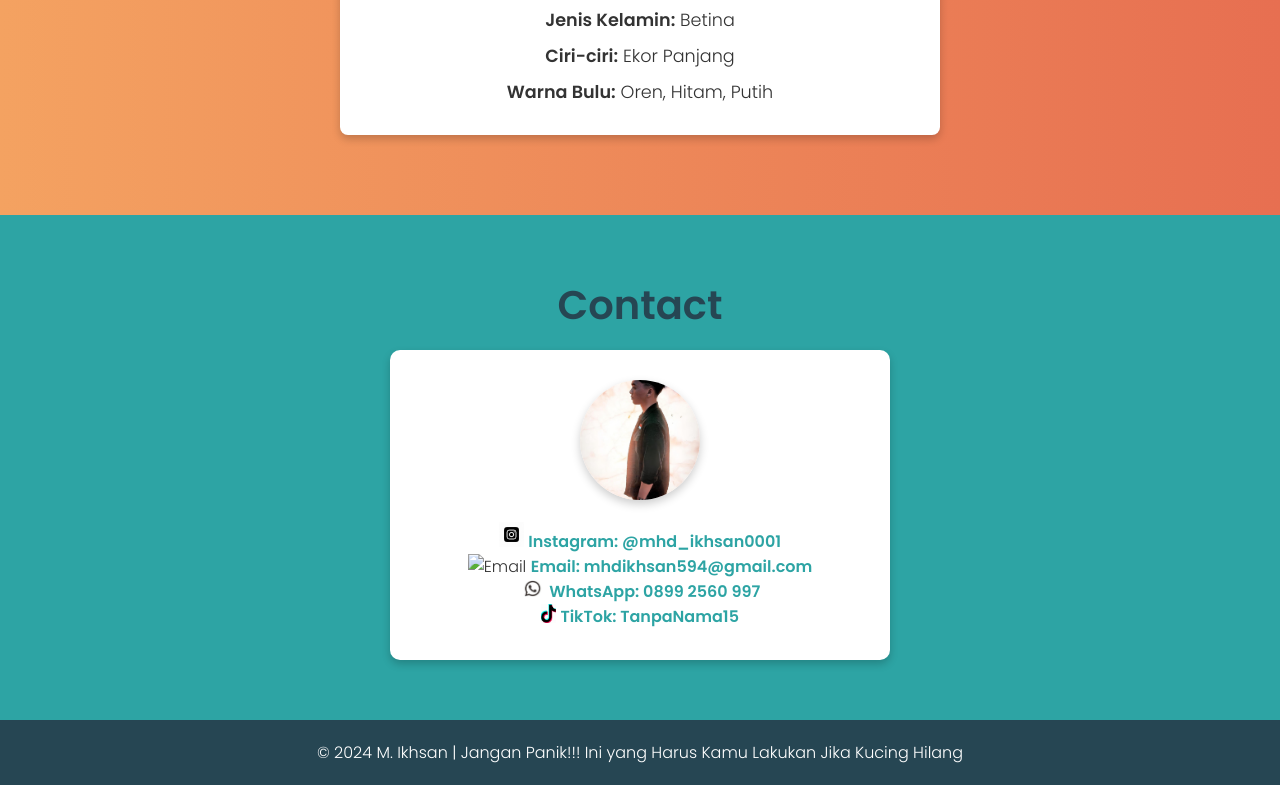
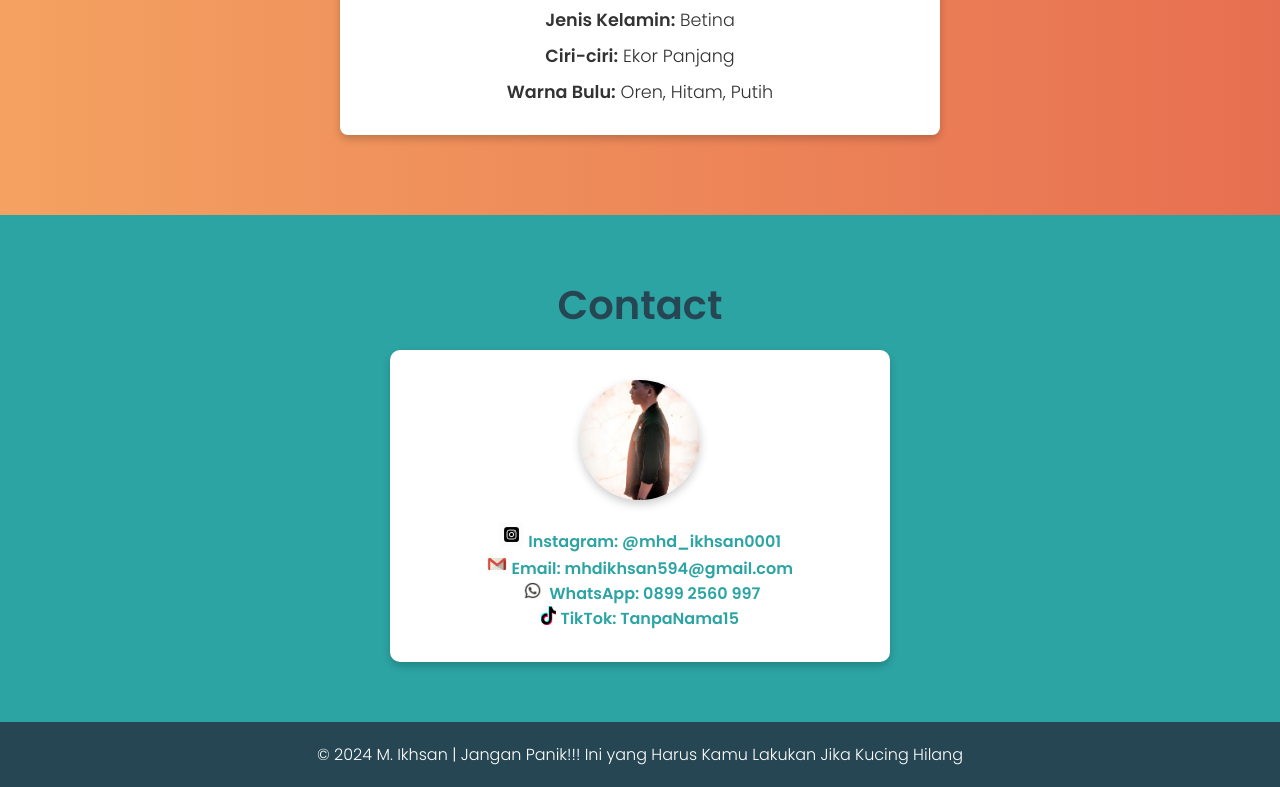
Before and after one commit to muhikhsan15/Web-M-ikhsan, a plain HTML site: page index.html in a window 1280 px wide. Shown: the part 2429-3216 px from the top of the page. Drawn offline with Linux system fonts and the light colour scheme.

Commit message:
Update index.html

```diff
--- a/index.html
+++ b/index.html
@@ -251,7 +251,7 @@
 
             <!-- Email -->
             <div class="contact-item">
-                <img src="assect/image/gmail.jfif" alt="Email" width="20"> <a href="https://mail.google.com/mail/u/0/?hl=en#inbox">Email: mhdikhsan594@gmail.com</a>
+                <img src="gmail.jfif" alt="Email" width="20"> <a href="https://mail.google.com/mail/u/0/?hl=en#inbox">Email: mhdikhsan594@gmail.com</a>
             </div>
 
             <!-- WhatsApp -->
```
